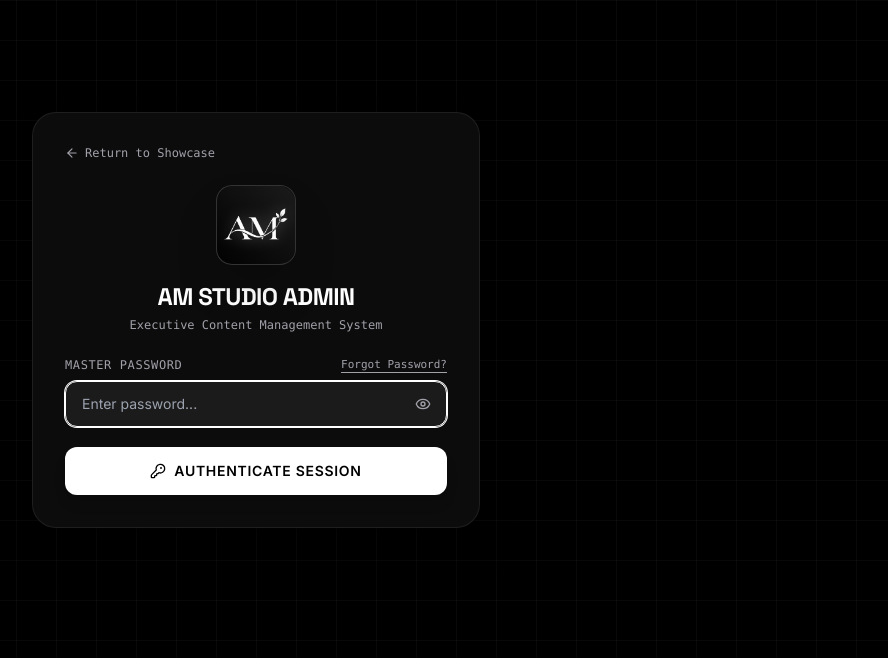
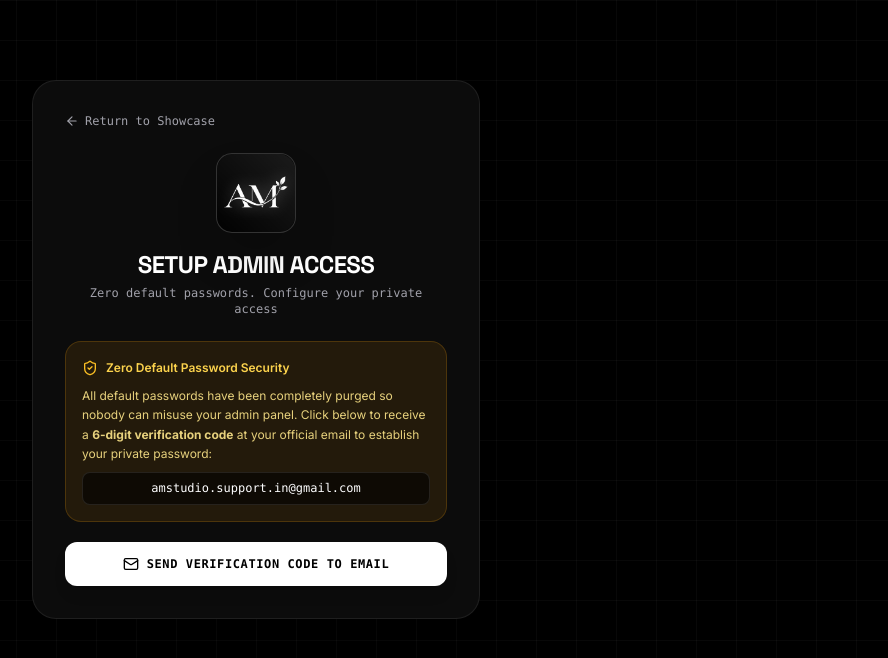
Before and after one commit to MALLIK122/AMStudio, a React (Vite) app: page / in a window 1280 px wide. Both pictures are taken after a click on the button "Admin". Shown: the top 658 px of the page, without its empty margins (384-1272 px from the left). Built offline with nearby package versions, Linux system fonts and the light colour scheme.

Commit message:
security: permanently remove amstudio2026 default password and enforce email-verified setup

```diff
--- a/src/components/admin/AdminLogin.jsx
+++ b/src/components/admin/AdminLogin.jsx
@@ -67,19 +67,18 @@ export default function AdminLogin() {
           'Accept': 'application/json',
         },
         body: JSON.stringify({
-          _subject: '🔐 AM Studio Admin: Password Reset Code & Recovery',
+          _subject: '🔐 AM Studio Admin: One-Time Verification Code',
           _template: 'table',
           service: 'AM Studio Executive Content Management System',
           recipient: 'amstudio.support.in@gmail.com',
-          verification_code: generatedCode,
-          current_password: adminPassword,
-          instructions: 'Enter the 6-digit verification code on the AM Studio admin reset screen to set your new password, or use your current password above to log in directly.',
+          one_time_verification_code: generatedCode,
+          instructions: 'Enter this 6-digit verification code on the AM Studio admin portal to configure your private master password.',
           requested_at: new Date().toLocaleString(),
         }),
       });
 
       setCodeSent(true);
-      setResetSuccess('Reset code and recovery details sent to amstudio.support.in@gmail.com');
+      setResetSuccess('A 6-digit verification code has been dispatched to amstudio.support.in@gmail.com');
 
       // 30s Cooldown
       setResendCooldown(30);
@@ -94,9 +93,9 @@ export default function AdminLogin() {
       }, 1000);
 
     } catch (err) {
-      console.warn('Reset email dispatch finished', err);
+      console.warn('Verification email dispatch finished', err);
       setCodeSent(true);
-      setResetSuccess('Reset request dispatched. Please check amstudio.support.in@gmail.com inbox and spam folder.');
+      setResetSuccess('Verification request dispatched. Please check amstudio.support.in@gmail.com inbox and spam folder.');
     } finally {
       setIsSendingCode(false);
     }
@@ -169,10 +168,16 @@ export default function AdminLogin() {
         <div className="flex flex-col items-center justify-center text-center mb-6">
           <AMLogo size="lg" withText={false} className="mb-4" />
           <h2 className="font-display text-2xl font-bold text-white tracking-tight">
-            {isForgotMode ? 'PASSWORD RECOVERY' : 'AM STUDIO ADMIN'}
+            {!adminPassword
+              ? 'SETUP ADMIN ACCESS'
+              : isForgotMode
+              ? 'PASSWORD RECOVERY'
+              : 'AM STUDIO ADMIN'}
           </h2>
           <p className="text-zinc-400 text-xs font-mono mt-1">
-            {isForgotMode
+            {!adminPassword
+              ? 'Zero default passwords. Configure your private access'
+              : isForgotMode
               ? 'Reset credentials via amstudio.support.in@gmail.com'
               : 'Executive Content Management System'}
           </p>
@@ -194,8 +199,122 @@ export default function AdminLogin() {
           </div>
         )}
 
-        {/* --- STANDARD LOGIN VIEW --- */}
-        {!isForgotMode ? (
+        {/* --- 1. INITIAL SETUP REQUIRED (NO DEFAULT PASSWORD) --- */}
+        {!adminPassword ? (
+          <div className="space-y-5 animate-fade-in">
+            <div className="p-4 rounded-2xl bg-amber-500/10 border border-amber-500/20 text-xs text-amber-200/90 leading-relaxed space-y-2">
+              <div className="flex items-center gap-2 font-semibold text-amber-300">
+                <ShieldCheck className="w-4 h-4 text-amber-400" />
+                <span>Zero Default Password Security</span>
+              </div>
+              <p>
+                All default passwords have been completely purged so nobody can misuse your admin panel. Click below to receive a <strong>6-digit verification code</strong> at your official email to establish your private password:
+              </p>
+              <p className="font-mono text-white bg-black/60 px-2.5 py-1.5 rounded-lg border border-white/10 break-all text-center">
+                amstudio.support.in@gmail.com
+              </p>
+            </div>
+
+            {!codeSent ? (
+              <button
+                type="button"
+                onClick={sendResetEmail}
+                disabled={isSendingCode}
+                className="w-full py-3.5 rounded-xl bg-white text-black font-semibold text-xs font-mono uppercase tracking-wider hover:bg-zinc-200 transition-all flex items-center justify-center gap-2 shadow-lg disabled:opacity-50"
+              >
+                {isSendingCode ? (
+                  <>
+                    <RefreshCw className="w-4 h-4 animate-spin" />
+                    <span>Dispatching Code...</span>
+                  </>
+                ) : (
+                  <>
+                    <Mail className="w-4 h-4" />
+                    <span>Send Verification Code to Email</span>
+                  </>
+                )}
+              </button>
+            ) : (
+              <form onSubmit={handleResetSubmit} className="space-y-4">
+                <div>
+                  <label className="block text-xs font-mono uppercase tracking-wider text-zinc-400 mb-1.5">
+                    6-Digit Verification Code *
+                  </label>
+                  <input
+                    type="text"
+                    required
+                    maxLength={6}
+                    placeholder="e.g. 482910"
+                    value={userCodeInput}
+                    onChange={(e) => setUserCodeInput(e.target.value.replace(/\D/g, ''))}
+                    className="w-full glass-input px-4 py-2.5 rounded-xl text-sm font-mono tracking-widest text-center"
+                    autoFocus
+                  />
+                  <p className="text-[11px] text-zinc-400 mt-1 font-mono">
+                    Check inbox/spam at amstudio.support.in@gmail.com
+                  </p>
+                </div>
+
+                <div>
+                  <label className="block text-xs font-mono uppercase tracking-wider text-zinc-400 mb-1.5">
+                    Your Private Master Password *
+                  </label>
+                  <div className="relative">
+                    <input
+                      type={showNewPassword ? "text" : "password"}
+                      required
+                      placeholder="Minimum 6 characters"
+                      value={newPassword}
+                      onChange={(e) => setNewPassword(e.target.value)}
+                      className="w-full glass-input px-4 py-2.5 rounded-xl text-sm pr-10"
+                    />
+                    <button
+                      type="button"
+                      onClick={() => setShowNewPassword(!showNewPassword)}
+                      className="absolute right-3 top-1/2 -translate-y-1/2 text-zinc-400 hover:text-white p-1"
+                    >
+                      {showNewPassword ? <EyeOff className="w-4 h-4" /> : <Eye className="w-4 h-4" />}
+                    </button>
+                  </div>
+                </div>
+
+                <div>
+                  <label className="block text-xs font-mono uppercase tracking-wider text-zinc-400 mb-1.5">
+                    Confirm Private Password *
+                  </label>
+                  <input
+                    type={showNewPassword ? "text" : "password"}
+                    required
+                    placeholder="Re-enter password"
+                    value={confirmPassword}
+                    onChange={(e) => setConfirmPassword(e.target.value)}
+                    className="w-full glass-input px-4 py-2.5 rounded-xl text-sm"
+                  />
+                </div>
+
+                <button
+                  type="submit"
+                  className="w-full py-3.5 rounded-xl bg-white text-black font-semibold text-xs font-mono uppercase tracking-wider hover:bg-zinc-200 transition-all flex items-center justify-center gap-2 shadow-lg mt-2"
+                >
+                  <CheckCircle2 className="w-4 h-4" />
+                  <span>Save Password &amp; Log In</span>
+                </button>
+
+                <div className="text-center pt-2">
+                  <button
+                    type="button"
+                    onClick={sendResetEmail}
+                    disabled={resendCooldown > 0 || isSendingCode}
+                    className="text-xs font-mono text-zinc-400 hover:text-white disabled:opacity-40 transition-colors"
+                  >
+                    {resendCooldown > 0 ? `Resend Code in ${resendCooldown}s` : 'Resend Code'}
+                  </button>
+                </div>
+              </form>
+            )}
+          </div>
+        ) : !isForgotMode ? (
+          /* --- 2. STANDARD LOGIN VIEW --- */
           <form onSubmit={handleLogin} className="space-y-5">
             <div>
               <div className="flex items-center justify-between mb-2">
@@ -247,7 +366,7 @@ export default function AdminLogin() {
             </button>
           </form>
         ) : (
-          /* --- FORGOT PASSWORD / RECOVERY VIEW --- */
+          /* --- 3. FORGOT PASSWORD / RECOVERY VIEW --- */
           <div className="space-y-5 animate-fade-in">
             {!codeSent ? (
               <div className="space-y-4 text-center">
@@ -257,7 +376,7 @@ export default function AdminLogin() {
                     <span>Email Verification</span>
                   </div>
                   <p>
-                    Clicking below will dispatch an email containing a <strong>6-digit verification code</strong> and recovery instructions directly to:
+                    Clicking below will dispatch an email containing a <strong>6-digit verification code</strong> directly to:
                   </p>
                   <p className="font-mono text-white bg-black/60 px-2.5 py-1.5 rounded-lg border border-white/10 break-all">
                     amstudio.support.in@gmail.com
--- a/src/context/StudioContext.jsx
+++ b/src/context/StudioContext.jsx
@@ -81,13 +81,17 @@ export const StudioProvider = ({ children }) => {
     }
   });
 
-  // Admin Password
+  // Admin Password (strictly configured by studio owner, no public default)
   const [adminPassword, setAdminPassword] = useState(() => {
     try {
       const saved = localStorage.getItem(STORAGE_KEYS.PASSWORD);
-      return saved || 'amstudio2026!';
+      if (saved === 'amstudio2026!') {
+        localStorage.removeItem(STORAGE_KEYS.PASSWORD);
+        return '';
+      }
+      return saved || '';
     } catch {
-      return 'amstudio2026!';
+      return '';
     }
   });
 
@@ -240,7 +244,7 @@ export const StudioProvider = ({ children }) => {
   const resetToDefaults = () => {
     setProjects(INITIAL_PROJECTS);
     setProfile(INITIAL_STUDIO_PROFILE);
-    setAdminPassword('amstudio2026!');
+    setAdminPassword('');
     localStorage.removeItem(STORAGE_KEYS.PROJECTS);
     localStorage.removeItem(STORAGE_KEYS.PROFILE);
     localStorage.removeItem(STORAGE_KEYS.PASSWORD);
```
